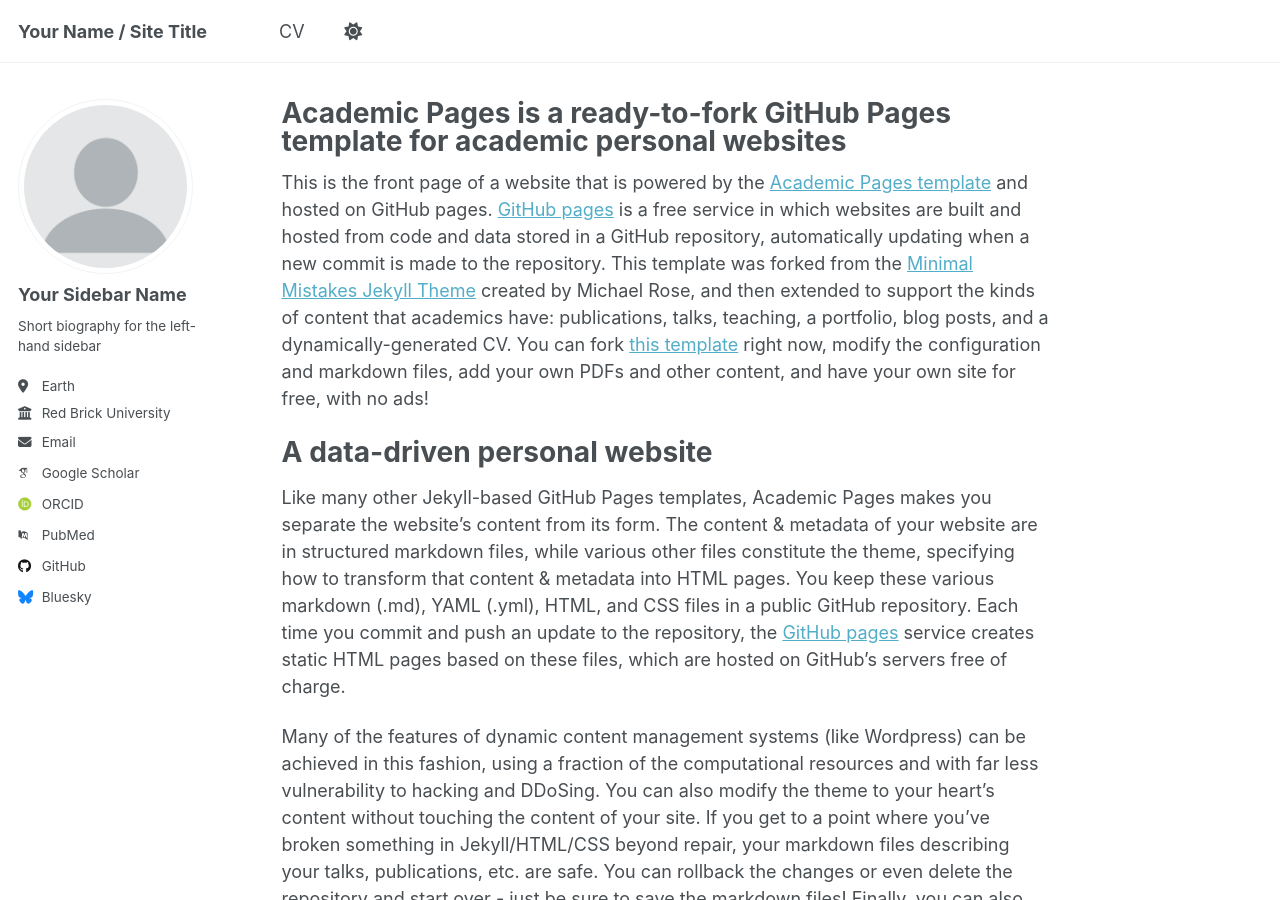
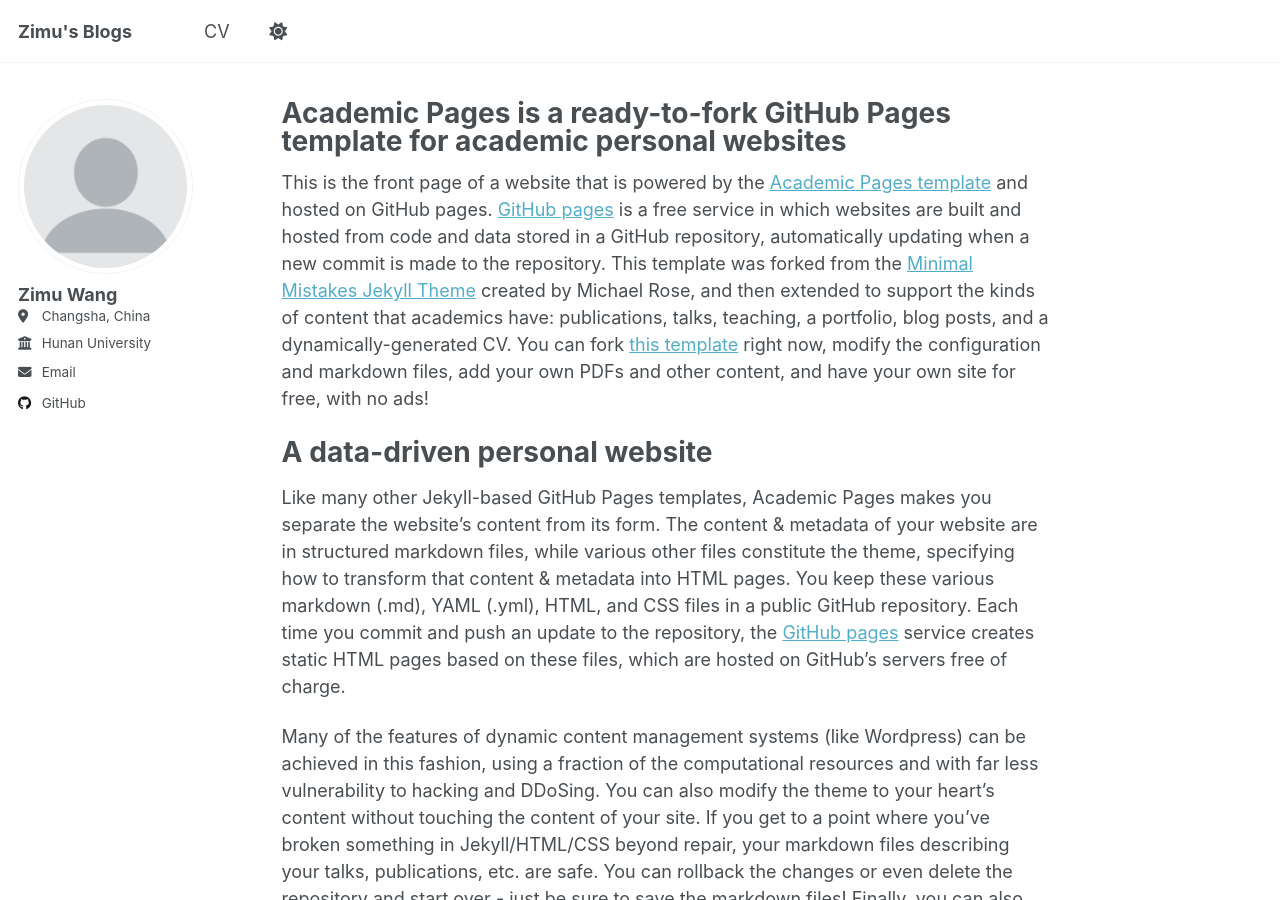
Before and after one commit to Zwitmo/Zwitmo.github.io, a Jekyll site: the page built from _pages/about.md, in a window 1280 px wide and 900 px high. Built offline with Jekyll 4.4.1, drawn with Linux system fonts in a browser that asks for light colours; some web fonts are replaced.

Commit message:
Update _config.yml

```diff
--- a/_config.yml
+++ b/_config.yml
@@ -9,13 +9,13 @@
 # Basic Site Settings
 locale                   : "en-US"
 site_theme               : "default"
-title                    : "Your Name / Site Title"
+title                    : "Zimu's Blogs"
 title_separator          : "-"
 name                     : &name "Your Name"
 description              : &description "personal description"
-url                      : https://academicpages.github.io # the base hostname & protocol for your site e.g. "https://[your GitHub username].github.io"
+url                      : https://zwitmo.github.io/ # the base hostname & protocol for your site e.g. "https://[your GitHub username].github.io"
 baseurl                  : "" # the subpath of your site, e.g. "/blog"
-repository               : "academicpages/academicpages.github.io"
+repository               : "Zwitmo/Zwitmo.github.io"
 
 # Site Author - The following control what appear as part of the author content on the side bar.
 #               If a field is blank the icon and link will not appear, otherwise it will be shown.
@@ -23,21 +23,21 @@ repository               : "academicpages/academicpages.github.io"
 author:
   # Biographic information
   avatar           : "profile.png"
-  name             : "Your Sidebar Name"
+  name             : "Zimu Wang"
   pronouns         : # example: "she/her"
-  bio              : "Short biography for the left-hand sidebar"
-  location         : "Earth"
-  employer         : "Red Brick University"
+  bio              : #"Short biography for the left-hand sidebar"
+  location         : "Changsha, China"
+  employer         : "Hunan University"
   uri              : # URL
-  email            : "none@example.org"
+  email            : "wzm040218@hnu.edu.cn"
 
   # Academic websites
   arxiv            : # URL - Update with the correct link to your profile
-  googlescholar    : "https://scholar.google.com/citations?user=PS_CX0AAAAAJ"
+  googlescholar    : #"https://scholar.google.com/citations?user=PS_CX0AAAAAJ"
   impactstory      : # URL
-  orcid            : "http://orcid.org/yourorcidurl"
+  orcid            : #"http://orcid.org/yourorcidurl"
   semantic         : # URL
-  pubmed           : "https://www.ncbi.nlm.nih.gov/pubmed/?term=john+snow"
+  pubmed           : #"https://www.ncbi.nlm.nih.gov/pubmed/?term=john+snow"
   researchgate     : # URL
   scopus           : # URL
 
@@ -45,12 +45,12 @@ author:
   bitbucket        : # Username - Update with your username on the site
   codepen          : # Username
   dribbble         : # Username
-  github           : "academicpages"
+  github           : "Zwitmo"
   kaggle           : # Username
   stackoverflow    : # User number or user number and name (i.e., use "1" or "1/jeff-atwood")
 
   # Social media
-  bluesky          : "bsky.app" # Replace this with you Bluesky username
+  bluesky          : #"bsky.app" # Replace this with you Bluesky username
   facebook         : # Username
   flickr           : # Username
   foursquare       : # Username
```
